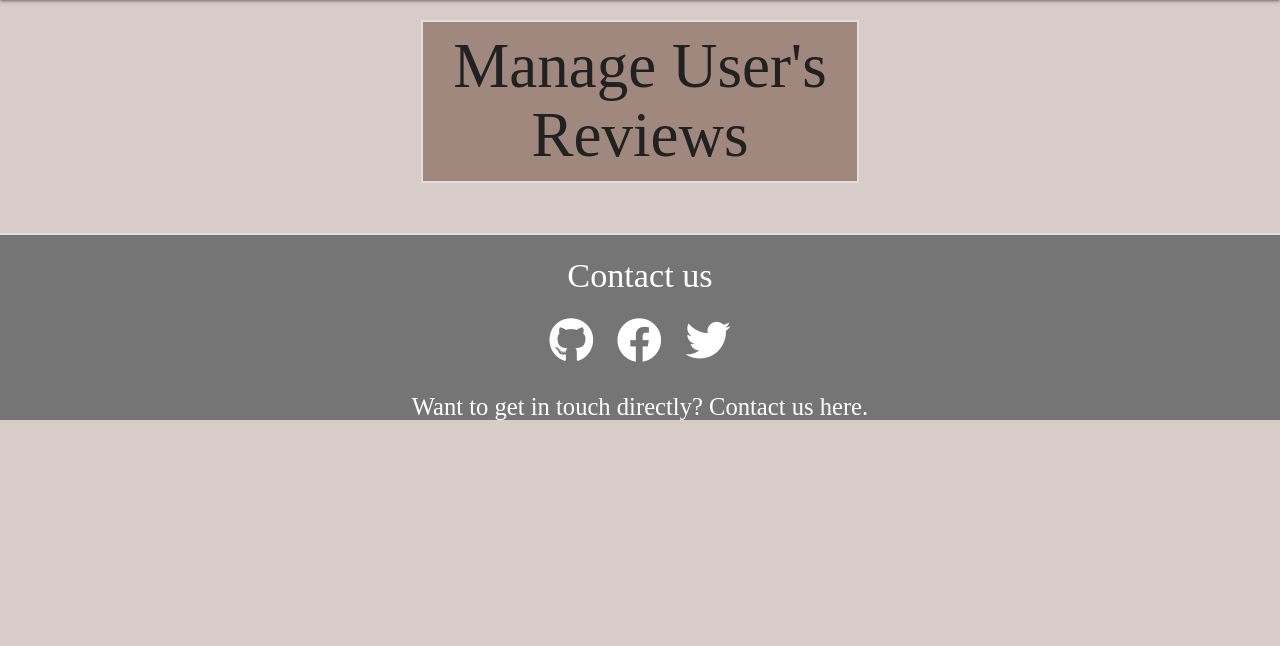
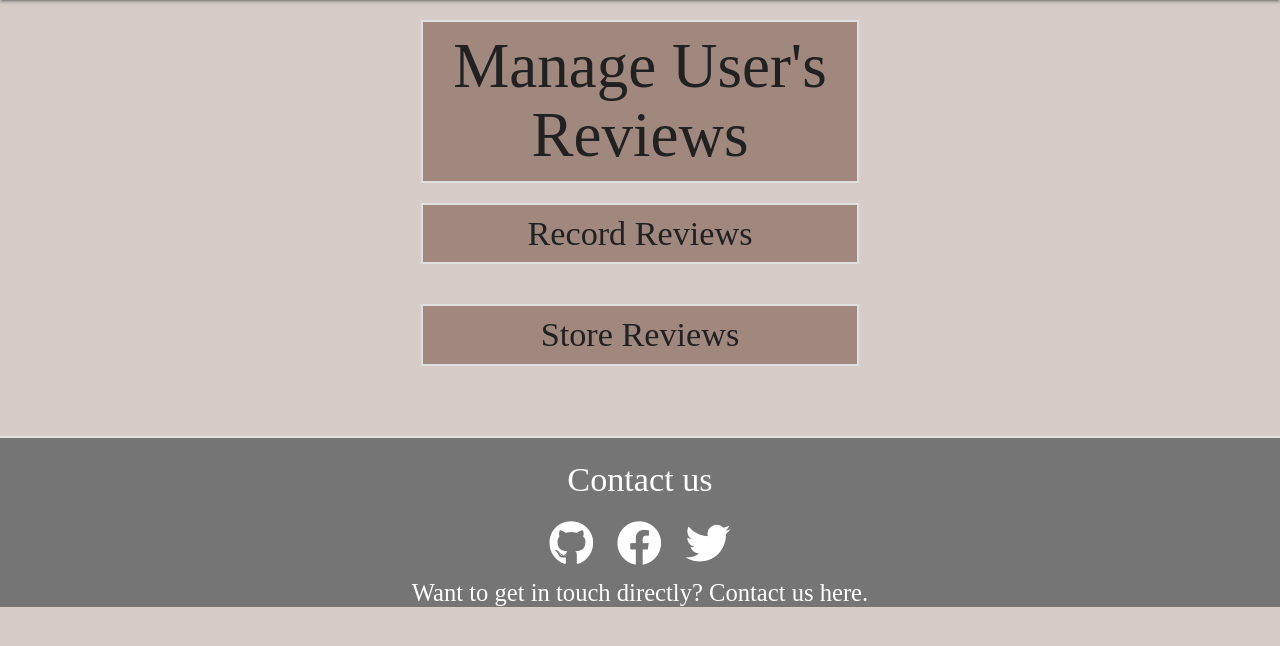
Before and after one commit to stuartj073/rate-my-record, a Flask app: page /manage_reviews in a window 1280 px wide. Shown: the part 100-746 px from the top of the page. Run offline with Flask 2, Linux system fonts and the light colour scheme; data that the repository does not hold is empty; some libraries are stand-ins or nearby versions; some web fonts are replaced.

Commit message:
Change layout of manage reviews page

```diff
--- a/static/css/style.css
+++ b/static/css/style.css
@@ -47,6 +47,10 @@ footer {
     text-align: center;
     margin: 20px auto;
     padding: 10px;
+}
+
+h5 {
+    margin:0;
 }
 
 /************************************ CONTAINER **/
--- a/templates/manage_reviews.html
+++ b/templates/manage_reviews.html
@@ -2,45 +2,62 @@
 {% block content %}
 <section>
     <h1 class="center-align headings">Manage User's Reviews</h1>
+    <h4 class="center-align headings">Record Reviews</h4>
+    <!-- Record Reviews -->
+    <div class="row">
         {% for review in reviews %}
-    <div class="row" id="reviews">
-        <div class="col s5 push s-7">
-            <img src="{{ review.img }}" height="250px" width="300px" alt="album-cover">
+        <div class="col s12 m6" id="reviews">
+            <h5 class="center-align">
+                <a href="{{ url_for('review_page', review_id=review._id) }}">{{ review.album_name }}</a>
+            </h5>
+            <!-- If img is provided by user -->
+            {% if review.img is defined %}
+            <div class="col s12">
+                <img src="{{ review.img }}" height="250px" width="250px" alt="album-cover">
             </div>
-        <div class="col s7 push s-5">
-            <h5 class="center-align">{{ review.album_name }}</h5>
+            <!-- Default image if no img provided -->
+            {% else %}
+            <div class="col s12">
+                <img src="static/images/brett-jordan-hrUhyFq6u-A-unsplash.jpg" height="250px" width="250px"
+                    alt="album-cover">
+            </div>
+            {% endif %}
+            <div class="col s12">
                 <p><strong>Artist name: </strong>{{ review.artist_name }}</p>
-            <p><strong>Description: </strong>{{ review.desc }}</p>
                 <p><strong>Label: </strong>{{ review.label }}</p>
                 <p><strong>Created by: </strong>{{ review.created_by }}</p>
-            <div href="#" class="waves-effect waves-light btn-large red" class="rules">
-                <div id="myModal" class="modal">
-                    <div class="modal-content">
-                      <span class="close">&times;</span>
-                      <p id="rule-text">Are you sure you want to delete this review?<br>
-                          <a href="{{ url_for('delete_review', review_id=review._id) }}">Yes</a>
-                        </p>
-                    </div>
-                </div><i class="material-icons">Delete</i>
-            </div>
             </div>
         </div>
         {% endfor %}
+    </div>
+    <!-- Store Reviews -->
+    <h4 class="center-align headings">Store Reviews</h4>
+    <div class="row">
         {% for store_review in store_reviews %}
-    <div class="row" id="reviews">
-        <div class="col s5 push s-7">
-            <img src="{{ store_review.store_img }}" height="250px" width="300px" alt="album-cover">
+        <div class="col s12 m6" id="reviews">
+            <h5 class="center-align">
+                <a
+                    href="{{ url_for('store_review_page', store_review_id=store_review._id) }}">{{ store_review.store_name }}</a>
+            </h5>
+            <!-- If img is provided by user -->
+            {% if store_review.store_img is defined %}
+            <div class="col s12">
+                <img src="{{ store_review.store_img }}" height="250px" width="250px" alt="album-cover">
             </div>
-        <div class="col s7 push s-5">
-            <h5 class="center-align">{{ store_review.store_name }}</h5>
-            <p><strong>Description: </strong>{{ store_review.store_desc }}</p>
+            <!-- Default image if no img provided -->
+            {% else %}
+            <div class="col s12">
+                <img src="static/images/brett-jordan-hrUhyFq6u-A-unsplash.jpg" height="250px" width="250px"
+                    alt="album-cover">
+            </div>
+            {% endif %}
+            <div class="col s12">
                 <p><strong>Genre's: </strong>{{ store_review.store_genre}}</p>
                 <p><strong>Created by: </strong>{{ store_review.created_by }}</p>
-            <div class="row">
-                <a href="#" class="waves-effect waves-light btn-large red"><i class="material-icons">Delete</i></a>
-            </div>
             </div>
         </div>
         {% endfor %}
+    </div>
+
 </section>
 {% endblock %}
```
Lines whose indentation alone changed are shown as unchanged.
